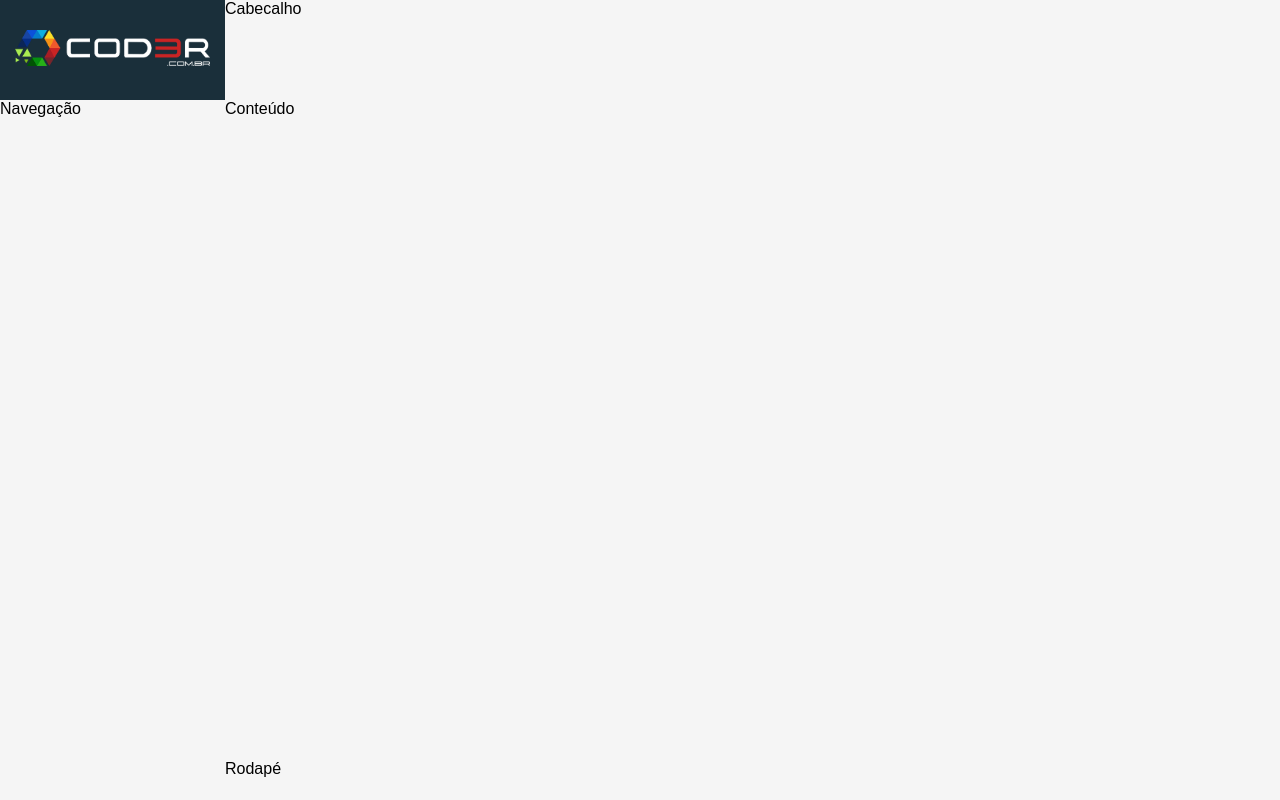
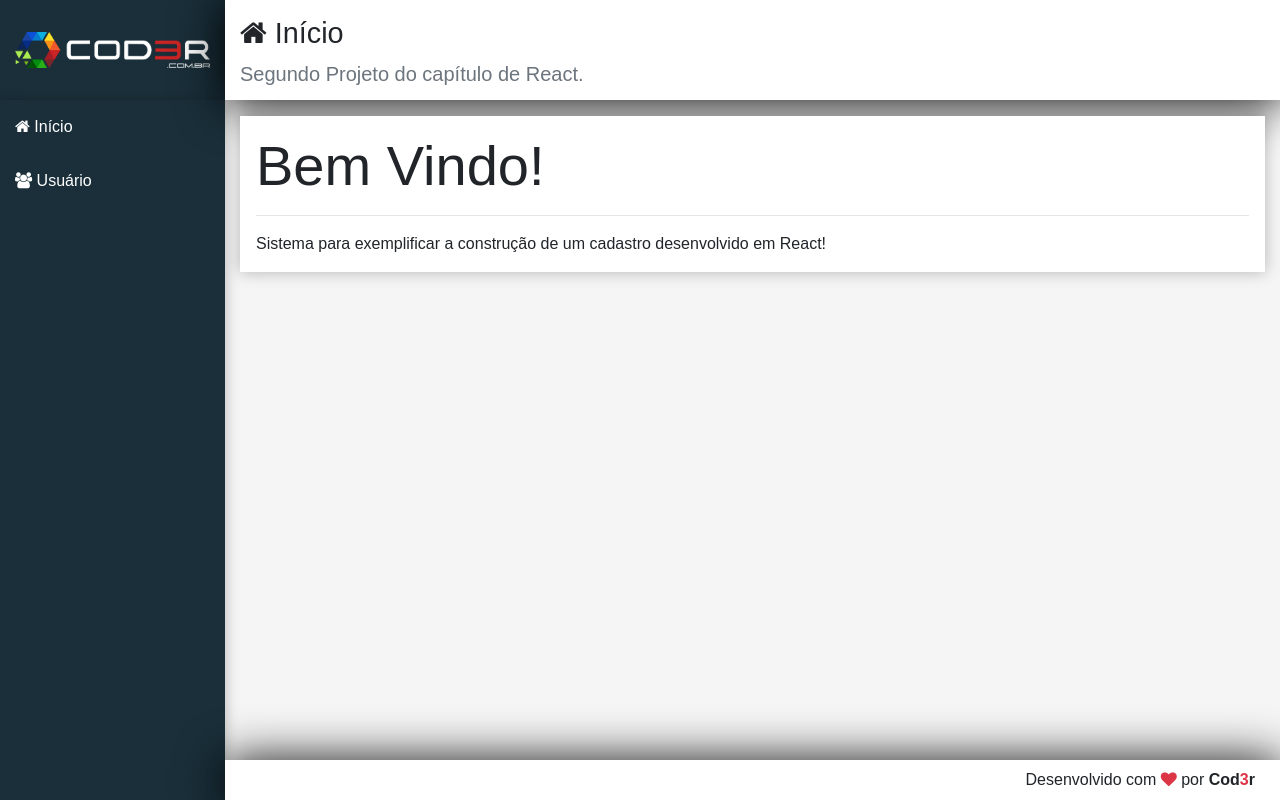
Before and after one commit to silvaagnaldo/webModerna, a React (Create React App) app in the folder Fundamentos/react/crud/frontend/: page / in a window 1280 px wide. Built offline with nearby package versions, Linux system fonts and the light colour scheme.

Commit message:
update-2

```diff
--- /dev/null
+++ b/Fundamentos/react/crud/frontend/src/components/home/Home.jsx
@@ -0,0 +1,10 @@
+import React from "react";
+import Main from "../template/Main";
+
+// eslint-disable-next-line import/no-anonymous-default-export
+export default props =>
+    <Main icon="home" title="Início"             subtitle="Segundo Projeto do capítulo de    React.">
+        <div className="display-4">Bem Vindo!</div>
+        <hr />
+        <p className='mb-0'>Sistema para exemplificar a construção de um cadastro desenvolvido em React!</p>
+    </Main>
--- a/Fundamentos/react/crud/frontend/src/components/template/Footer.css
+++ b/Fundamentos/react/crud/frontend/src/components/template/Footer.css
@@ -0,0 +1,8 @@
+footer.footer {
+    display: flex;
+    align-items: center;
+    justify-content: flex-end;
+    padding: 0 25px;
+    background-color: #fff;
+    box-shadow: var(--shadow);
+}
--- a/Fundamentos/react/crud/frontend/src/components/template/Footer.jsx
+++ b/Fundamentos/react/crud/frontend/src/components/template/Footer.jsx
@@ -4,5 +4,7 @@
 // eslint-disable-next-line import/no-anonymous-default-export
 export default props =>
     <footer className="footer">
-        Rodapé
+        <span>
+            Desenvolvido com <i className='fa fa-heart text-danger'></i> por <strong>Cod<span className='text-danger'>3</span>r</strong>
+        </span>
     </footer>
--- a/Fundamentos/react/crud/frontend/src/components/template/Header.css
+++ b/Fundamentos/react/crud/frontend/src/components/template/Header.css
@@ -0,0 +1,11 @@
+header.header {
+    background-color: #fff;
+    padding: 0px 15px;
+    overflow: hidden;
+    white-space: nowrap;
+    box-shadow: var(--shadow);
+}
+
+header.header h1 {
+    font-size: 1.8em;
+}
--- a/Fundamentos/react/crud/frontend/src/components/template/Header.jsx
+++ b/Fundamentos/react/crud/frontend/src/components/template/Header.jsx
@@ -3,6 +3,9 @@
 
 // eslint-disable-next-line import/no-anonymous-default-export
 export default props =>
-    <header className="header">
-        Cabecalho
+    <header className="header d-nono d-sm-flex flex-column">
+        <h1 className='mt-3'>
+            <i className={`fa fa-${props.icon}`}></i> {props.title}
+        </h1>
+        <p className='lead text-muted'>{props.subtitle}</p>
     </header>
--- a/Fundamentos/react/crud/frontend/src/components/template/Main.css
+++ b/Fundamentos/react/crud/frontend/src/components/template/Main.css
@@ -0,0 +1,4 @@
+main > div {
+    background-color: #fff;
+    box-shadow: 0px 0px 15px #0004;
+}
--- a/Fundamentos/react/crud/frontend/src/components/template/Main.jsx
+++ b/Fundamentos/react/crud/frontend/src/components/template/Main.jsx
@@ -5,8 +5,10 @@
 // eslint-disable-next-line import/no-anonymous-default-export
 export default props =>
     <React.Fragment>
-        <Header />
-            <main className='content'>
-                Conteúdo
+        <Header {...props}/>
+            <main className='content container-fluid'>
+                <div className="p-3 mt-3">
+                    {props.children}
+                </div>
             </main>
     </React.Fragment>
--- a/Fundamentos/react/crud/frontend/src/components/template/Nav.css
+++ b/Fundamentos/react/crud/frontend/src/components/template/Nav.css
@@ -0,0 +1,18 @@
+aside.menu-area {
+    background-color: var(--bg-dark);
+    box-shadow:
+        2px 0 10px 0 rgba(0, 0, 0, 0.12),
+        2px 0 15px 0 rgba(0, 0, 0, 0.09);
+}
+
+.menu a {
+    display: block;
+    text-decoration: none;
+    color: #fff;
+    font-weight: 300;
+    padding: 15px;
+}
+
+.menu a:hover {
+    background: linear-gradient(135deg, #07a7e3 0%, #32dac3 100%);
+}
--- a/Fundamentos/react/crud/frontend/src/components/template/Nav.jsx
+++ b/Fundamentos/react/crud/frontend/src/components/template/Nav.jsx
@@ -4,5 +4,12 @@
 // eslint-disable-next-line import/no-anonymous-default-export
 export default props =>
     <aside className="menu-area">
-        Navegação
+        <nav className="menu">
+            <a href="#/">
+                <i className="fa fa-home"></i> Início
+            </a>
+            <a href="#/users">
+                <i className="fa fa-users"></i> Usuário
+            </a>
+        </nav>
     </aside>
--- a/Fundamentos/react/crud/frontend/src/main/App.css
+++ b/Fundamentos/react/crud/frontend/src/main/App.css
@@ -6,7 +6,7 @@
     --aside-width: 225px;
     --footer-height: 40px;
 
-    --shandow:
+    --shadow:
         0 2px 23px 0 rgba(0, 0, 0, 0.1),
         0 2px 49px 0 rgba(0, 0, 0, 06);
 }
--- a/Fundamentos/react/crud/frontend/src/main/App.jsx
+++ b/Fundamentos/react/crud/frontend/src/main/App.jsx
@@ -1,9 +1,11 @@
+import 'bootstrap/dist/css/bootstrap.min.css'
+import 'font-awesome/css/font-awesome.min.css'
 import './App.css'
 import React from 'react'
 
 import Logo from '../components/template/Logo'
 import Nav from '../components/template/Nav'
-import Main from '../components/template/Main'
+import Home from '../components/home/Home'
 import Footer from '../components/template/Footer'
 
 // eslint-disable-next-line import/no-anonymous-default-export
@@ -11,6 +13,6 @@
     <div className="app">
         <Logo />
         <Nav />
-        <Main />
+        <Home />
         <Footer />
     </div>
```
